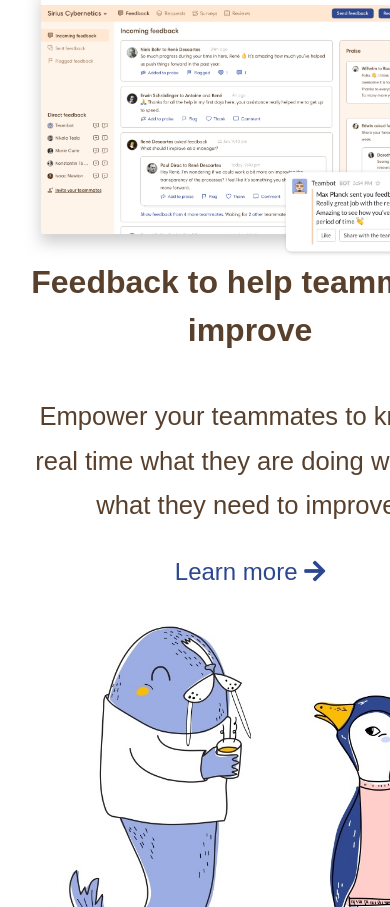
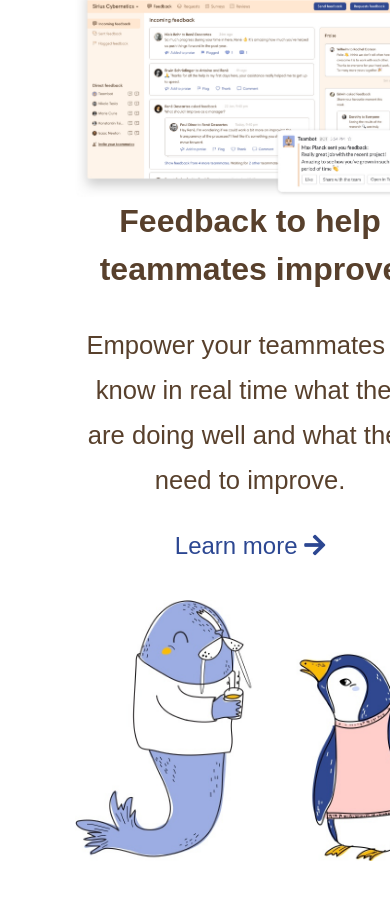
Before and after one commit to AndreaGaggia/node-sass-teambit, a website: page index.html in a window 390 px wide. Shown: the part 5077-5984 px from the top of the page. Drawn offline with nearby package versions, Linux system fonts and the light colour scheme.

Commit message:
screen breakpoints modified + minor fixes

```diff
--- a/src/assets/js/main.js
+++ b/src/assets/js/main.js
@@ -72,7 +72,7 @@ const app = new Vue({
             const nav = this.$refs.nav;
             const main = this.$refs.main;
             // console.log(main.getBoundingClientRect().y);
-            let mainTop = Math.floor(main.getBoundingClientRect().y);
+            const mainTop = Math.floor(main.getBoundingClientRect().y);
             // console.log(mainTop);
             if (mainTop <= 0) {
                 nav.style =
--- a/src/assets/scss/_common.scss
+++ b/src/assets/scss/_common.scss
@@ -7,6 +7,7 @@
 
 body {
     min-width: 500px;
+    max-width: 100vw;
 }
 
 .container {
--- a/src/assets/scss/_footer.scss
+++ b/src/assets/scss/_footer.scss
@@ -49,7 +49,7 @@ footer {
 }
 
 // on mobile
-@media screen and (max-width: 997px) {
+@media screen and (max-width: 500px) {
     footer {
         padding: 30px 30px 0 30px;
 
@@ -66,7 +66,7 @@ footer {
 }
 
 // on tablet
-@media screen and (max-width: 1169px) {
+@media screen and (max-width: 998px) {
     footer {
         .container {
             flex-direction: column;
--- a/src/assets/scss/_header.scss
+++ b/src/assets/scss/_header.scss
@@ -42,12 +42,8 @@ header {
     }
 }
 
-// on mobile
-@media screen and (max-width: 997px) {
-}
-
 // on tablet
-@media screen and (max-width: 1169px) {
+@media screen and (max-width: 998px) {
     header {
         .header-main {
             flex-direction: column;
--- a/src/assets/scss/_navbar.scss
+++ b/src/assets/scss/_navbar.scss
@@ -1,4 +1,6 @@
 nav {
+    transition: 0.3s;
+
     .container {
         display: flex;
         justify-content: space-between;
@@ -43,12 +45,8 @@ nav {
     }
 }
 
-// on mobile
-@media screen and (max-width: 997px) {
-}
-
 // on tablet
-@media screen and (max-width: 1169px) {
+@media screen and (max-width: 998px) {
     #hamburger {
         display: block;
         margin-right: 8px;
--- a/src/assets/scss/_section1.scss
+++ b/src/assets/scss/_section1.scss
@@ -45,12 +45,8 @@ section.how-works {
     }
 }
 
-// on mobile
-@media screen and (max-width: 997px) {
-}
-
 // on tablet
-@media screen and (max-width: 1169px) {
+@media screen and (max-width: 998px) {
     section.how-works {
         .cards {
             flex-direction: column;
--- a/src/assets/scss/_section2.scss
+++ b/src/assets/scss/_section2.scss
@@ -1,5 +1,9 @@
 section.process {
     padding: $py_section 0;
+
+    .container-big {
+        max-width: 100vw;
+    }
 
     .feedback,
     .reviews {
@@ -54,12 +58,8 @@ section.process {
     }
 }
 
-// on mobile
-@media screen and (max-width: 997px) {
-}
-
 // on tablet
-@media screen and (max-width: 1169px) {
+@media screen and (max-width: 998px) {
     section.process {
         .container-big {
             width: 100%;
@@ -84,7 +84,6 @@ section.process {
                 max-width: 90%;
                 text-align: center;
                 align-self: center;
-                margin-bottom: 40px;
             }
 
             h3 {
@@ -105,3 +104,13 @@ section.process {
         }
     }
 }
+
+@media screen and (max-width: 1169px) {
+    section.process {
+        .content {
+            h2 {
+                margin-bottom: 30px;
+            }
+        }
+    }
+}
--- a/src/assets/scss/_section3.scss
+++ b/src/assets/scss/_section3.scss
@@ -81,12 +81,8 @@ section.get-started {
     }
 }
 
-// on mobile
-@media screen and (max-width: 997px) {
-}
-
 // on tablet
-@media screen and (max-width: 1169px) {
+@media screen and (max-width: 998px) {
     section.get-started {
         //general
         h2 {
```
Also changed, not shown: dist/css/style.css.
